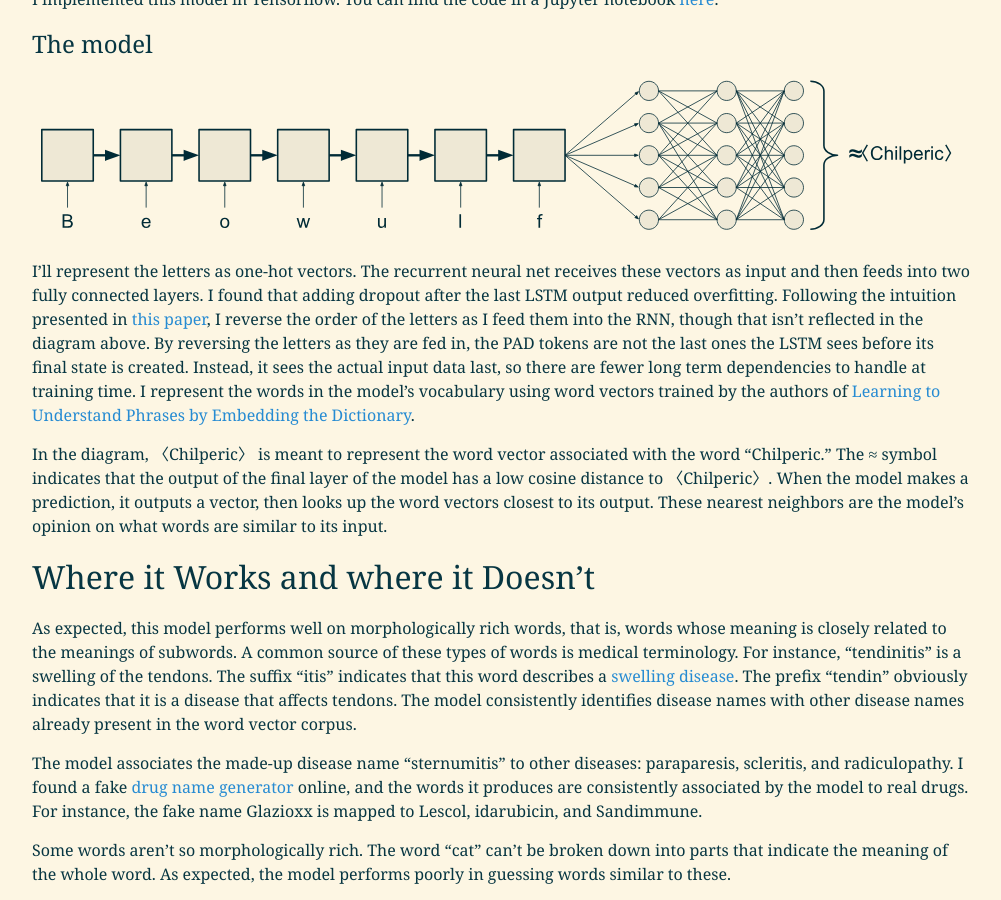
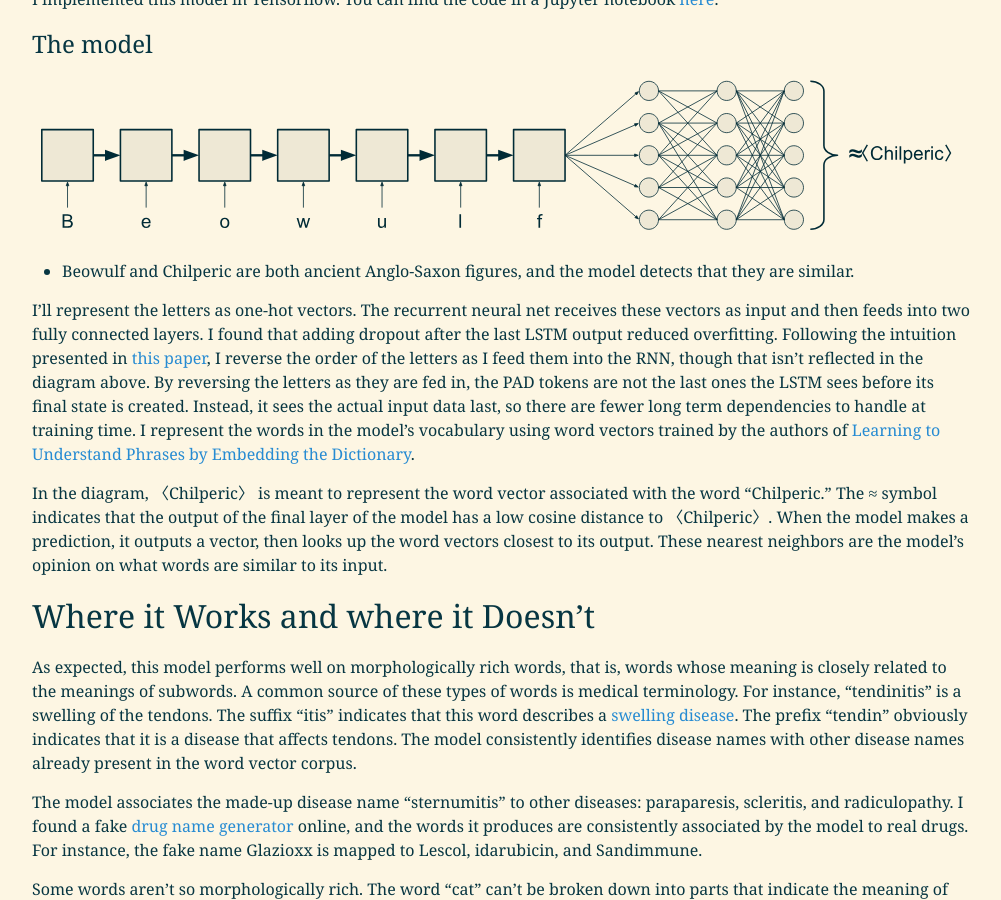
Before and after one commit to IJDykeman/ijdykeman.github.io, a Jekyll site: the page built from _posts/2017-01-02-chars-to-vec.markdown, in a window 1280 px wide and 900 px high, scrolled down 738 px. Shown: the whole window, without its empty margins (138-1139 px from the left). Built offline with Jekyll 4.4.1, drawn with Linux system fonts in a browser that asks for light colours.

Commit message:
add caption explaining Beowulf and Chilperic

```diff
--- a/_posts/2017-01-02-chars-to-vec.markdown
+++ b/_posts/2017-01-02-chars-to-vec.markdown
@@ -21,6 +21,8 @@ I implemented this model in Tensorflow.  You can find the code in a Jupyter note
 # The model
 
 ![model diagram](/assets/chars-to-vec_figures/chars2vec.svg)
+* Beowulf and Chilperic are both ancient Anglo-Saxon figures, and the model detects that they are similar.
+
 
 I’ll represent the letters as one-hot vectors.  The recurrent neural net receives these vectors as input and then feeds into two fully connected layers.  I found that adding dropout after the last LSTM output reduced overfitting.  Following the intuition presented in [this paper](https://papers.nips.cc/paper/5346-sequence-to-sequence-learning-with-neural-networks.pdf), I reverse the order of the letters as I feed them into the RNN, though that isn’t reflected in the diagram above.  By reversing the letters as they are fed in, the PAD tokens are not the last ones the LSTM sees before its final state is created.  Instead, it sees the actual input data last, so there are fewer long term dependencies to handle at training time.  I represent the words in the model’s vocabulary using word vectors trained by the authors of [Learning to Understand Phrases by Embedding the Dictionary](https://arxiv.org/pdf/1504.00548v4.pdf).
 
```
